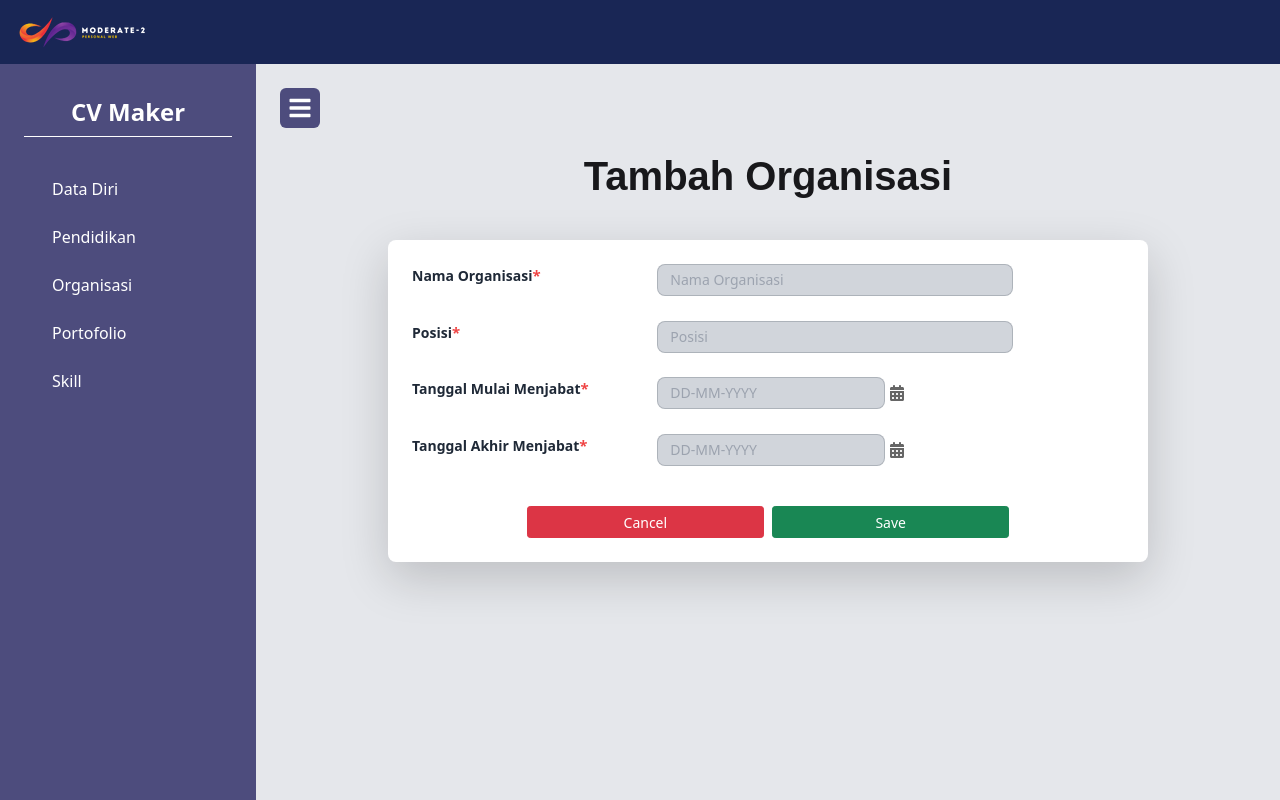
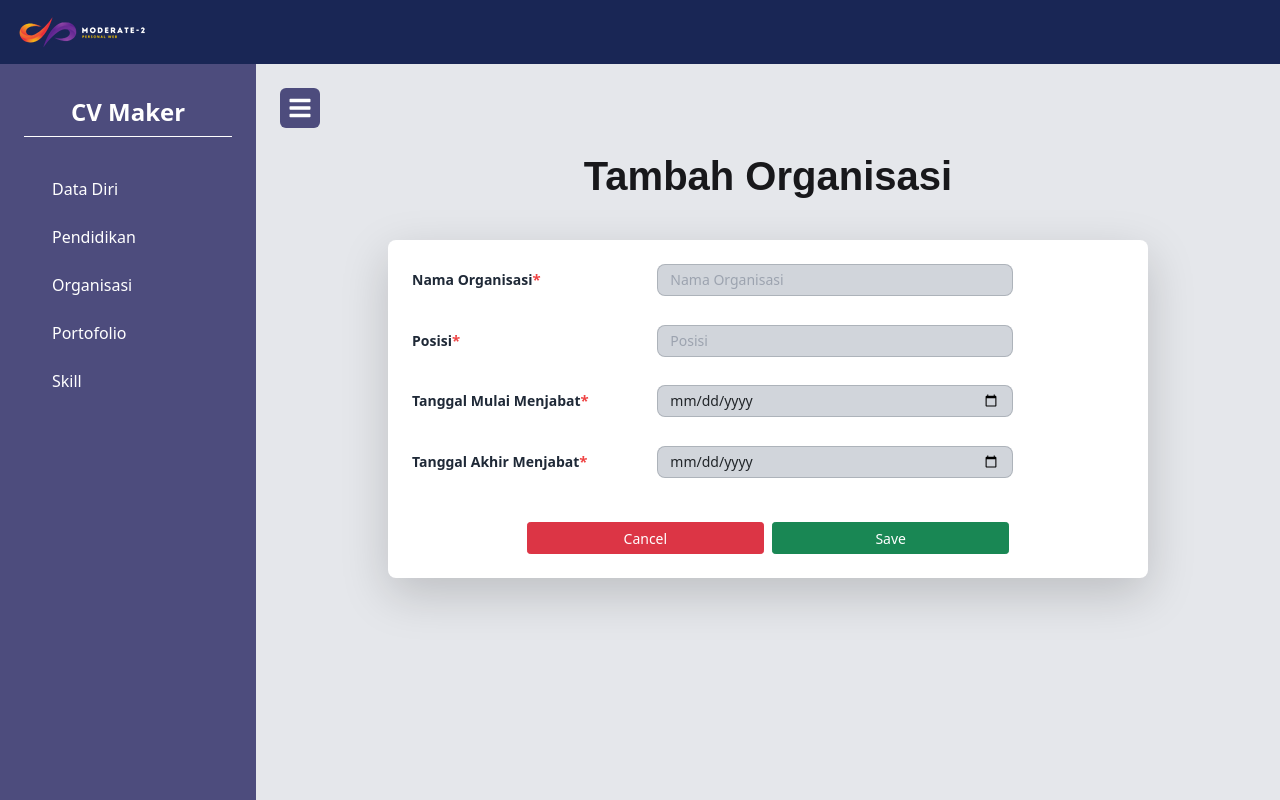
Before and after one commit to vikripermana21/PersonalWeb-Helsa, a React (Create React App) app in the folder frontend/: page /organisasi/create in a window 1280 px wide. Shown: the top 800 px of the page. Built offline with nearby package versions, Linux system fonts and the light colour scheme; sample sign-in values are in the browser's storage.

Commit message:
perbaikan aturan tanggal

```diff
--- a/frontend/src/components/Organisasi/organisasiCreate.js
+++ b/frontend/src/components/Organisasi/organisasiCreate.js
@@ -1,10 +1,6 @@
 import React, { useState, useEffect } from "react";
 import axios from "axios";
 import { useNavigate } from "react-router-dom";
-import DatePicker from "react-datepicker";
-import "react-datepicker/dist/react-datepicker.css";
-import { FontAwesomeIcon } from "@fortawesome/react-fontawesome";
-import { faCalendarDays } from "@fortawesome/free-solid-svg-icons";
 import { FaBars } from 'react-icons/fa';
 import Sidebar from "../Navigation/sidebar";
 import '../../styles/style.css';
@@ -14,27 +10,36 @@ const OrganisasiCreate = () => {
   const navigate = useNavigate();
   const token = localStorage.getItem('access_token');
 
-  if (!token){
-    navigate('/login')
+  if (!token) {
+    navigate('/login');
   }
 
   const [id_person, setIdPerson] = useState("");
   const [nama_organisasi, setNamaOrganisasi] = useState("");
   const [posisi, setPosisi] = useState("");
-  const [tanggal_mulai_menjabat, setTanggalMulai] = useState(null);
-  const [tanggal_akhir_menjabat, setTanggalAkhir] = useState(null);
+  const [tanggal_mulai_menjabat, setTanggalMulai] = useState("");
+  const [tanggal_akhir_menjabat, setTanggalAkhir] = useState("");
   const [isSidebarVisible, setIsSidebarVisible] = useState(true);
+  const [error, setError] = useState("");
 
   useEffect(() => {
-    setIdPerson(localStorage.getItem('id'))
-  }, [])
+    setIdPerson(localStorage.getItem('id'));
+  }, []);
 
   const redirectCancelButton = () => {
-    navigate(`/organisasi/${id_person}`)
-  }
+    navigate(`/organisasi/${id_person}`);
+  };
 
   const createOrganisasiHandler = async (e) => {
     e.preventDefault();
+
+    if (tanggal_mulai_menjabat >= tanggal_akhir_menjabat) {
+      setError("Tanggal mulai menjabat harus lebih awal dari tanggal akhir menjabat.");
+      return;
+    }
+
+    setError("");
+
     try {
       const response = await axios.post("http://localhost:5000/organisasi", {
         id_person,
@@ -58,10 +63,10 @@ const OrganisasiCreate = () => {
 
   return (
     <div>
-      <Navbar2 toggleSidebar={toggleSidebar}/>
-    <div className={`bg-gray-200 ${isSidebarVisible ? '' : 'h-screen'} flex`}>
+      <Navbar2 toggleSidebar={toggleSidebar} />
+      <div className={`bg-gray-200 ${isSidebarVisible ? "" : "h-screen"} flex`}>
         {isSidebarVisible && <Sidebar />}
-        <main className={`flex-1 p-4 ${isSidebarVisible ? '' : ''}`}>
+        <main className={`flex-1 p-4 ${isSidebarVisible ? "" : ""}`}>
           <button
             className="p-2 bg-blue-500 text-white rounded-md mb-4"
             onClick={() => setIsSidebarVisible(!isSidebarVisible)}
@@ -75,24 +80,13 @@ const OrganisasiCreate = () => {
                 <b>Tambah Organisasi</b>
               </h1>
             </div>
+            {error && (
+              <div className="text-red-500 text-sm mb-4">{error}</div>
+            )}
             <div className="flex justify-center items-center p-2">
               <div className="bg-white rounded-lg shadow-lg p-6 m-4 w-10/12 h-auto">
                 <form onSubmit={createOrganisasiHandler}>
-            <div className="mb-4 flex items-center hide-element">
-              <label className="w-1/3 mr-2">
-                <span className="label-text">Id Person</span>
-                <span className="text-red-500">*</span>
-              </label>
-              <input
-                type="number"
-                placeholder="Id Person"
-                className="bg-gray-300 input input-bordered input-sm"
-                style={{ width: "20%" }}
-                value={id_person}
-                disabled
-              />
-            </div>
-            <div className="mb-4 flex items-center">
+                  <div className="mb-4">
                     <label className="w-1/3 mr-2">
                       <span className="label-text">Nama Organisasi</span>
                       <span className="text-red-500">*</span>
@@ -106,7 +100,7 @@ const OrganisasiCreate = () => {
                       required
                     />
                   </div>
-            <div className="mb-4 flex items-center">
+                  <div className="mb-4">
                     <label className="w-1/3 mr-2">
                       <span className="label-text">Posisi</span>
                       <span className="text-red-500">*</span>
@@ -120,57 +114,32 @@ const OrganisasiCreate = () => {
                       required
                     />
                   </div>
-            <div className="mb-4 flex items-center">
+                  <div className="mb-4">
                     <label className="w-1/3 mr-2">
                       <span className="label-text">Tanggal Mulai Menjabat</span>
                       <span className="text-red-500">*</span>
                     </label>
-              <DatePicker
-              placeholderText="DD-MM-YYYY"
-                selected={tanggal_mulai_menjabat}
-                onChange={(date) => setTanggalMulai(date)}
-                dateFormat="dd-MM-yyyy"
+                    <input
+                      type="date"
+                      placeholder="Tanggal Mulai Menjabat"
                       className="bg-gray-300 input input-bordered input-sm"
-                style={{ width: "10%" }}
-                showYearDropdown
-                yearDropdownItemNumber={10}
-                popperPlacement="top-start"
-
+                      style={{ width: "50%" }}
+                      onChange={(e) => setTanggalMulai(e.target.value)}
                       required
                     />
-              <FontAwesomeIcon
-                icon={faCalendarDays}
-                style={{
-                  color: "#666",
-                  marginLeft: "5px"
-                }}
-              />
-
                   </div>
-            <div className="mb-4 flex items-center">
+                  <div className="mb-4">
                     <label className="w-1/3 mr-2">
                       <span className="label-text">Tanggal Akhir Menjabat</span>
                       <span className="text-red-500">*</span>
                     </label>
-              <DatePicker
-                placeholderText="DD-MM-YYYY"
-                selected={tanggal_akhir_menjabat}
-                onChange={(date) => setTanggalAkhir(date)}
-                dateFormat="dd-MM-yyyy"
-                className="bg-gray-300 input input-bordered input-sm "
+                    <input
+                      type="date"
+                      placeholder="Tanggal Akhir Menjabat"
+                      className="bg-gray-300 input input-bordered input-sm"
                       style={{ width: "50%" }}
-                showYearDropdown
-                yearDropdownItemNumber={10}
-                popperPlacement="top-start"
-
+                      onChange={(e) => setTanggalAkhir(e.target.value)}
                       required
-              />
-              <FontAwesomeIcon
-                icon={faCalendarDays}
-                style={{
-                  color: "#666",
-                  marginLeft: "5px"
-                }}
                     />
                   </div>
                   <div className="mt-10 flex justify-center items-center">
--- a/frontend/src/components/Organisasi/organisasiEdit.js
+++ b/frontend/src/components/Organisasi/organisasiEdit.js
@@ -36,6 +36,12 @@ const OrganisasiEdit = () => {
 
   const OrganisasiEditHandler = async(e) => {
     e.preventDefault();
+    if (tanggal_mulai_menjabat >= tanggal_akhir_menjabat) {
+      setError("Tanggal mulai menjabat harus lebih awal dari tanggal akhir menjabat.");
+      return;
+    }
+
+    setError("");
     try {
       const response = await axios.patch(`http://localhost:5000/organisasi/${id_organisasi}`, {
         nama_organisasi, posisi, tanggal_mulai_menjabat, tanggal_akhir_menjabat
--- a/frontend/src/components/Organisasi/organisasiList.js
+++ b/frontend/src/components/Organisasi/organisasiList.js
@@ -13,22 +13,22 @@ const OrganisasiList = () => {
   const navigate = useNavigate();
   const token = localStorage.getItem('access_token');
 
-  if (!token){
-    navigate('/login')
+  if (!token) {
+    navigate('/login');
   }
 
   useEffect(() => {
     getOrganisasi();
-  }, [])
+  }, []);
 
   const getOrganisasi = async () => {
     try {
-      const response = await axios.get(`http://localhost:5000/organisasi/${id_person}`)
-      console.log("Berhasil ambil data organisasi dari id_person = ", id_person)
-      console.log("Data : ", response.data)
-      setOrganizations(response.data)
+      const response = await axios.get(`http://localhost:5000/organisasi/${id_person}`);
+      console.log("Berhasil ambil data organisasi dari id_person =", id_person);
+      console.log("Data :", response.data);
+      setOrganizations(response.data);
     } catch (error) {
-      console.log(error.message)
+      console.log(error.message);
     }
   }
 
@@ -37,16 +37,16 @@ const OrganisasiList = () => {
   }
 
   const redirectToAddOrganisasi = () => {
-    navigate('/organisasi/create')
+    navigate('/organisasi/create');
   }
 
-  const deleteOrganisasiHandler = async(id_organisasi) => {
+  const deleteOrganisasiHandler = async (id_organisasi) => {
     const confirmDelete = window.confirm("Apakah Anda yakin ingin menghapus data ini?");
-    if(confirmDelete){
+    if (confirmDelete) {
       try {
-        await axios.delete(`http://localhost:5000/organisasi/${id_organisasi}`)
+        await axios.delete(`http://localhost:5000/organisasi/${id_organisasi}`);
         window.location.reload();
-        console.log("Data berhasil dihapus")
+        console.log("Data berhasil dihapus");
       } catch (error) {
         console.log(error);
       }
@@ -57,19 +57,27 @@ const OrganisasiList = () => {
     setIsSidebarVisible(!isSidebarVisible);
   }
 
+  function extractYearFromDate(dateString) {
+    if (!dateString) {
+      return '';
+    }
+    const date = new Date(dateString);
+    return date.getFullYear();
+  }
+
   return (
     <div>
-      <Navbar2 toggleSidebar={toggleSidebar}/>
+      <Navbar2 toggleSidebar={toggleSidebar} />
       <div className={`bg-gray-200 ${isSidebarVisible ? '' : 'h-screen'} flex`}>
         {isSidebarVisible && <Sidebar />}
         {/* Main Content */}
         <main className={`flex-1 p-4 ${isSidebarVisible ? '' : ''}`}>
           <button
-              className="p-2 bg-blue-500 text-white rounded-md mb-4"
-              onClick={() => setIsSidebarVisible(!isSidebarVisible)}
-              style={{ backgroundColor: '#4D4C7D' }}
-            >
-              <FaBars size={24} />
+            className="p-2 bg-blue-500 text-white rounded-md mb-4"
+            onClick={() => setIsSidebarVisible(!isSidebarVisible)}
+            style={{ backgroundColor: '#4D4C7D' }}
+          >
+            <FaBars size={24} />
           </button>
           {/* Tombol hamburger untuk menampilkan/sembunyikan sidebar */}
           <div className="bg-gray-200 h-screen box-border p-4 pt-0">
@@ -101,8 +109,8 @@ const OrganisasiList = () => {
                       <tr key={organisasi.id_organisasi}>
                         <td className="border px-4 py-2">{organisasi.nama_organisasi}</td>
                         <td className="border px-4 py-2">{organisasi.posisi}</td>
-                        <td className="border px-4 py-2">{organisasi.tanggal_mulai_menjabat}</td>
-                        <td className="border px-4 py-2">{organisasi.tanggal_akhir_menjabat}</td>
+                        <td className="border px-4 py-2">{extractYearFromDate(organisasi.tanggal_mulai_menjabat)}</td>
+                        <td className="border px-4 py-2">{extractYearFromDate(organisasi.tanggal_akhir_menjabat)}</td>
                         <td className="border px-4 py-2 text-center">
                           <div className="flex">
                             <button
--- a/frontend/src/components/Pendidikan/pendidikanCreate.js
+++ b/frontend/src/components/Pendidikan/pendidikanCreate.js
@@ -3,15 +3,15 @@ import axios from "axios";
 import { useNavigate } from "react-router-dom";
 import { FaBars } from "react-icons/fa";
 import Sidebar from "../Navigation/sidebar";
-import '../../styles/style.css';
+import "../../styles/style.css";
 import Navbar2 from "../Navigation/navbar2";
 
 const PendidikanCreate = () => {
   const navigate = useNavigate();
-  const token = localStorage.getItem('access_token');
+  const token = localStorage.getItem("access_token");
 
-  if (!token){
-    navigate('/login')
+  if (!token) {
+    navigate("/login");
   }
 
   const [formData, setFormData] = useState({
@@ -27,29 +27,38 @@ const PendidikanCreate = () => {
   const [isSidebarVisible, setIsSidebarVisible] = useState(true);
 
   useEffect(() => {
-    setIdPerson(localStorage.getItem('id'))
-  }, [])
+    setIdPerson(localStorage.getItem("id"));
+  }, []);
 
   const redirectCancelButton = () => {
-    navigate(`/pendidikan/${id_person}`)
-  }
+    navigate(`/pendidikan/${id_person}`);
+  };
 
   const handleChange = (e) => {
     const { name, value } = e.target;
     setFormData({
       ...formData,
       [name]: value,
-      id_person
     });
   };
 
   const handleSubmit = async (e) => {
     e.preventDefault();
+
+    // Additional validation to check if tahun_mulai_ajaran is earlier than tahun_akhir_ajaran
+    const startDate = new Date(formData.tahun_mulai_ajaran);
+    const endDate = new Date(formData.tahun_akhir_ajaran);
+
+    if (startDate >= endDate) {
+      setMsg("Tahun mulai ajaran harus lebih awal dari tahun akhir ajaran.");
+      return; // Prevent further execution
+    }
+
     try {
-      const response = await axios.post(
-        "http://localhost:5000/pendidikan",
-        formData, id_person
-      );
+      const response = await axios.post("http://localhost:5000/pendidikan", {
+        ...formData,
+        id_person,
+      });
 
       navigate(`/pendidikan/${id_person}`);
       console.log("Pendidikan record created successfully:");
@@ -66,14 +75,14 @@ const PendidikanCreate = () => {
 
   return (
     <div>
-      <Navbar2 toggleSidebar={toggleSidebar}/>
+      <Navbar2 toggleSidebar={toggleSidebar} />
       <div className={`bg-gray-200 ${isSidebarVisible ? "" : "h-screen"} flex`}>
         {isSidebarVisible && <Sidebar />}
         <main className={`flex-1 p-4 ${isSidebarVisible ? "" : ""}`}>
           <button
             className="p-2 bg-blue-500 text-white rounded-md mb-4"
             onClick={() => setIsSidebarVisible(!isSidebarVisible)}
-            style={{ backgroundColor: '#4D4C7D' }}
+            style={{ backgroundColor: "#4D4C7D" }}
           >
             <FaBars size={24} />
           </button>
@@ -148,19 +157,6 @@ const PendidikanCreate = () => {
                       />
                     </div>
                   </div>
-                  <div className="mb-4 flex items-center hide-element">
-                    <label className="w-1/3 mr-1">
-                      <span className="label-text">ID Person</span>
-                      <span className="text-red-500">*</span>
-                    </label>
-                    <input
-                      type="number"
-                      name="id_person"
-                      value={id_person}
-                      disabled
-                      className="bg-gray-300 input input-bordered input-sm w-2/3"
-                    />
-                  </div>
 
                   <div className="mt-10 flex justify-center items-center">
                     <button
@@ -178,7 +174,17 @@ const PendidikanCreate = () => {
                     </button>
                   </div>
                 </form>
-                <p>{msg}</p>
+                {msg && (
+                  <p
+                    className={`text-center mt-4 ${
+                      msg.startsWith("Error")
+                        ? "text-red-500"
+                        : "text-green-500"
+                    }`}
+                  >
+                    {msg}
+                  </p>
+                )}
               </div>
             </div>
           </div>
--- a/frontend/src/components/Pendidikan/pendidikanEdit.js
+++ b/frontend/src/components/Pendidikan/pendidikanEdit.js
@@ -4,14 +4,14 @@ import { useNavigate, useParams } from "react-router-dom";
 import { FaBars } from "react-icons/fa";
 import Sidebar from "../Navigation/sidebar";
 import Navbar2 from "../Navigation/navbar2";
-import '../../styles/style.css';
+import "../../styles/style.css";
 
 const PendidikanEdit = () => {
   const navigate = useNavigate();
-  const token = localStorage.getItem('access_token');
+  const token = localStorage.getItem("access_token");
 
-  if (!token){
-    navigate('/login')
+  if (!token) {
+    navigate("/login");
   }
 
   const [formData, setFormData] = useState({
@@ -31,8 +31,8 @@ const PendidikanEdit = () => {
   }, []);
 
   const redirectCancelButton = () => {
-    navigate(`/pendidikan/${id_person}`)
-  }
+    navigate(`/pendidikan/${id_person}`);
+  };
 
   const getPendidikan = async () => {
     try {
@@ -66,17 +66,28 @@ const PendidikanEdit = () => {
 
   const handleSubmit = async (e) => {
     e.preventDefault();
+
+    // Additional validation to check if tahun_mulai_ajaran is earlier than tahun_akhir_ajaran
+    const startDate = new Date(formData.tahun_mulai_ajaran);
+    const endDate = new Date(formData.tahun_akhir_ajaran);
+
+    if (startDate >= endDate) {
+      setMsg("Tahun mulai ajaran harus lebih awal dari tahun akhir ajaran.");
+      return; // Prevent further execution
+    }
+
     try {
-      const response = await axios.patch(
-        `http://localhost:5000/pendidikan/${id_pendidikan}`,
-        formData
-      );
+      const response = await axios.post("http://localhost:5000/pendidikan", {
+        ...formData,
+        id_person,
+      });
+
       navigate(`/pendidikan/${id_person}`);
-      setMsg("Data pendidikan berhasil diubah"); // Success message
-      console.log("Data setelah diupdate: ", response.data);
+      console.log("Pendidikan record created successfully:");
+      console.log("Response:", response.data);
     } catch (error) {
-      setMsg("Error updating data"); // Error message
-      console.log(error);
+      setMsg(error.response.data.error);
+      console.error("Error creating Pendidikan record:", error);
     }
   };
 
@@ -86,14 +97,14 @@ const PendidikanEdit = () => {
 
   return (
     <div>
-      <Navbar2 toggleSidebar={toggleSidebar}/>
-      <div className={`bg-gray-200 ${isSidebarVisible ? '' : 'h-screen'} flex`}>
+      <Navbar2 toggleSidebar={toggleSidebar} />
+      <div className={`bg-gray-200 ${isSidebarVisible ? "" : "h-screen"} flex`}>
         {isSidebarVisible && <Sidebar />}
         <main className={`flex-1 p-4`}>
           <button
             className="p-2 bg-blue-500 text-white rounded-md mb-4"
             onClick={() => setIsSidebarVisible(!isSidebarVisible)}
-            style={{ backgroundColor: '#4D4C7D' }}
+            style={{ backgroundColor: "#4D4C7D" }}
           >
             <FaBars size={24} />
           </button>
@@ -161,7 +172,10 @@ const PendidikanEdit = () => {
                     />
                   </div>
                   <div className="mt-10 flex justify-center items-center">
-                    <button className="btn btn-danger btn-sm mr-2 w-1/3" onClick={redirectCancelButton}>
+                    <button
+                      className="btn btn-danger btn-sm mr-2 w-1/3"
+                      onClick={redirectCancelButton}
+                    >
                       Cancel
                     </button>
                     <button className="btn btn-success btn-sm w-1/3">
@@ -170,7 +184,13 @@ const PendidikanEdit = () => {
                   </div>
                 </form>
                 {msg && (
-                  <p className={`text-center mt-4 ${msg.startsWith("Error") ? "text-red-500" : "text-green-500"}`}>
+                  <p
+                    className={`text-center mt-4 ${
+                      msg.startsWith("Error")
+                        ? "text-red-500"
+                        : "text-green-500"
+                    }`}
+                  >
                     {msg}
                   </p>
                 )}
```
Lines whose indentation alone changed are shown as unchanged.
